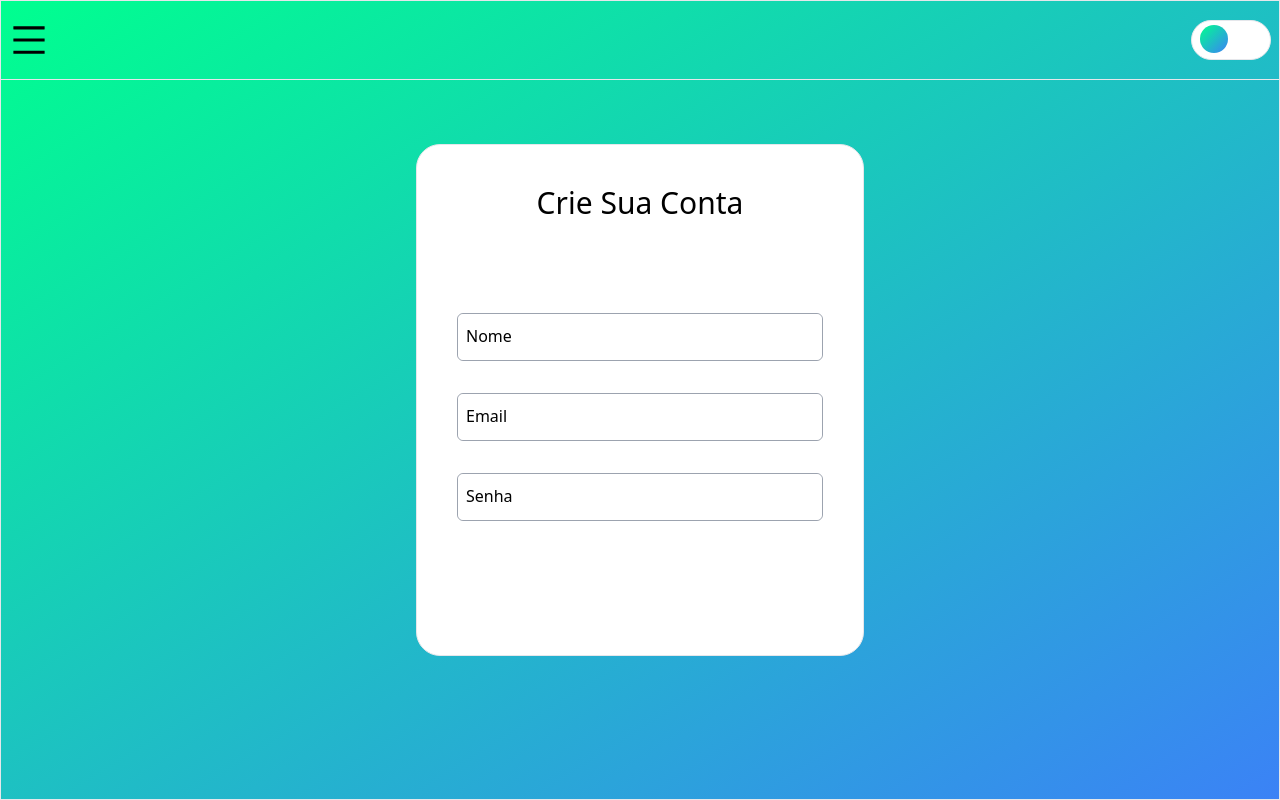
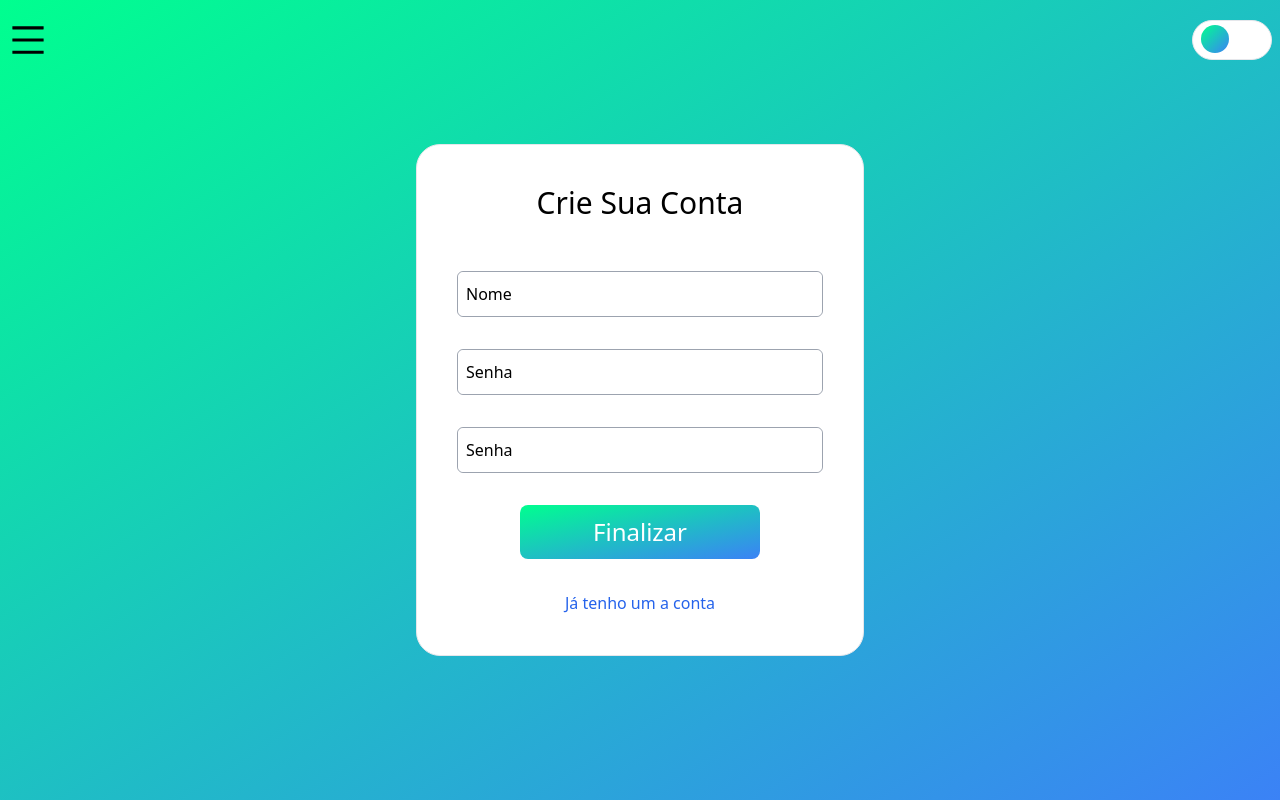
Before and after one commit to gabrielbarros23/formulario-basico-experimental, a Next.js app: page / in a window 1280 px wide. Built offline with nearby package versions, Linux system fonts and the light colour scheme.

Commit message:
aside menu animação concluido

```diff
--- /dev/null
+++ b/src/app/Hooks/InputValueContext.tsx
@@ -0,0 +1,81 @@
+'use client'
+
+import { createContext, useContext, useState } from 'react'
+
+interface InputValueContextProps {
+  name: string
+  setName: (name: string) => void
+  password: string
+  setPassword: (password: string) => void
+  passwordRepeat: string
+  setPasswordRepeat: (passwordRepeat: string) => void
+  handleChangeValueInput: (field: string, value: string) => void
+  handleValueInput: (field: string) => string
+}
+
+const InputValueProvider = createContext<InputValueContextProps>({
+  name: '',
+  setName: () => {},
+  password: '',
+  setPassword: () => {},
+  passwordRepeat: '',
+  setPasswordRepeat: () => {},
+  handleChangeValueInput: () => {},
+  handleValueInput: () => {
+    return ''
+  },
+})
+
+export function CreateInputValueProvider({ children }: any) {
+  const [name, setName] = useState('')
+  const [password, setPassword] = useState('')
+  const [passwordRepeat, setPasswordRepeat] = useState('')
+
+  const handleValueInput = (field: string) => {
+    if (field === 'Name') {
+      return name
+    }
+    if (field === 'Password') {
+      return password
+    }
+    if (field === 'PasswordRepeat') {
+      return passwordRepeat
+    }
+    return ''
+  }
+
+  const handleChangeValueInput = (field: string, value: string) => {
+    if (field === 'Name') {
+      return setName(value)
+    }
+    if (field === 'Password') {
+      return setPassword(value)
+    }
+    if (field === 'PasswordRepeat') {
+      return setPasswordRepeat(value)
+    }
+  }
+
+  return (
+    <InputValueProvider.Provider
+      value={{
+        name,
+        setName,
+        password,
+        setPassword,
+        passwordRepeat,
+        setPasswordRepeat,
+        handleChangeValueInput,
+        handleValueInput,
+      }}
+    >
+      {children}
+    </InputValueProvider.Provider>
+  )
+}
+
+export function useInputValueContext() {
+  const context = useContext(InputValueProvider)
+
+  return context
+}
--- /dev/null
+++ b/src/app/Hooks/ToastContext.tsx
@@ -0,0 +1,22 @@
+'use client'
+
+import { createContext, useContext } from 'react'
+import { ToastContainer } from 'react-toastify'
+import 'react-toastify/dist/ReactToastify.css'
+
+const ToastProvider = createContext({})
+
+export function CreateToastProvider({ children }: any) {
+  return (
+    <ToastProvider.Provider value={{}}>
+      <ToastContainer />
+      {children}
+    </ToastProvider.Provider>
+  )
+}
+
+export function useToastContext() {
+  const context = useContext(ToastProvider)
+
+  return context
+}
--- /dev/null
+++ b/src/app/components/AsideMenu.tsx
@@ -0,0 +1,62 @@
+'use client'
+
+import { useState } from 'react'
+import { AiOutlineClose, AiOutlineMenu } from 'react-icons/ai'
+
+export function AsideMenu() {
+  const [menuOpen, setMenuOpen] = useState(false)
+  const [menuIconAnimation, setMenuIconAnimation] = useState('')
+  const [exitIconAnimation, setExitIconAnimation] = useState({})
+
+  function handleMenuIconSwitchAnimation() {
+    setMenuIconAnimation('slide-out-left')
+    setTimeout(() => {
+      setMenuOpen(true)
+    }, 50)
+    setExitIconAnimation('slide-in-left-1')
+  }
+
+  function handleExitIconSwitchAnimation() {
+    setExitIconAnimation('slide-out-left')
+    setTimeout(() => {
+      setMenuOpen(false)
+    }, 50)
+    setMenuIconAnimation('slide-in-left-1')
+  }
+
+  return (
+    <div className="h-full relative">
+      {!menuOpen && (
+        <button
+          className=" switch-exit"
+          onClick={handleMenuIconSwitchAnimation}
+        >
+          <AiOutlineMenu className={` w-10 h-20 ${menuIconAnimation}`} />
+        </button>
+      )}
+
+      {menuOpen && (
+        <div className="h-screen absolute bg-white -left-2 -top-0 w-60 pt-16 slide-in-left opacity-80">
+          <button
+            onClick={handleExitIconSwitchAnimation}
+            className="absolute left-2 top-5"
+          >
+            <AiOutlineClose className={`h-10 w-10 ${exitIconAnimation} `} />
+          </button>
+          <div className="w-full flex justify-end items-center"></div>
+          <li className="list-none flex flex-col ">
+            <ul className="slide-in-left-1half border-black px-3 h-10 flex items-center border-b">
+              <a href="">Criar Conta </a>
+            </ul>
+            <ul className=" slide-in-left-2 border-black px-3 h-10 flex items-center border-b">
+              <a href="">Entrar</a>
+            </ul>
+            <ul className="slide-in-left-2half border-black px-3 h-10 flex items-center border-b">
+              <a href="">Sobre</a>
+            </ul>
+          </li>
+        </div>
+      )}
+    </div>
+  )
+}
--- a/src/app/components/Background.tsx
+++ b/src/app/components/Background.tsx
@@ -1,6 +1,9 @@
 'use client'
 
-
 export function Background({ children }: any) {
-  return <div>{children}</div>
+  return (
+    <div className=" from-custom-green to-blue-500 bg-gradient-to-br flex min-h-screen flex-col items-center justify-center ">
+      {children}
+    </div>
+  )
 }
--- /dev/null
+++ b/src/app/components/ButtonSubmit.tsx
@@ -0,0 +1,26 @@
+'use client'
+
+import { toast } from 'react-toastify'
+import { useInputValueContext } from '../Hooks/InputValueContext'
+
+interface ButtonProps {
+  text: string
+  submitFunction: 'Register' | 'Login'
+}
+
+export function ButtonSubmit({ submitFunction, text }: ButtonProps) {
+  const { name } = useInputValueContext()
+  function handleToast(e: any) {
+    e.preventDefault()
+  }
+  return (
+    <div className="w-60 h-14 from-custom-green to-blue-500 bg-gradient-to-br rounded-lg overflow-hidden ">
+      <button
+        className="w-full h-full flex justify-center items-center text-2xl text-white"
+        onClick={(e) => handleToast(e)}
+      >
+        {text}
+      </button>
+    </div>
+  )
+}
--- a/src/app/components/Header.tsx
+++ b/src/app/components/Header.tsx
@@ -1,12 +1,10 @@
-import { AiOutlineMenu } from 'react-icons/ai'
 import { TriggerTheme } from './TriggerTheme'
+import { AsideMenu } from './AsideMenu'
 
 export function Header() {
   return (
-    <div className="w-full h-20 flex justify-between px-2 border absolute top-0 items-center">
-      <button className=" ">
-        <AiOutlineMenu className=" w-10 h-20" />
-      </button>
+    <div className="w-full h-20 flex justify-between px-2  absolute top-0 items-center">
+      <AsideMenu />
 
       <TriggerTheme />
     </div>
--- /dev/null
+++ b/src/app/components/Input.tsx
@@ -0,0 +1,31 @@
+'use client'
+
+import { useInputValueContext } from '../Hooks/InputValueContext'
+
+interface InputProps {
+  textLabel: 'Nome' | 'Senha'
+  type: 'text' | 'password'
+  field: 'Name' | 'Password' | 'PasswordRepeat'
+}
+
+export function Input({ textLabel, type, field }: InputProps) {
+  const { handleChangeValueInput, handleValueInput } = useInputValueContext()
+
+  return (
+    <div className="border border-gray-400 rounded-md h-12 w-full relative">
+      <input
+        type={type}
+        name={field}
+        value={handleValueInput(field)}
+        onChange={(value) => handleChangeValueInput(field, value.target.value)}
+        className="rounded-md w-full h-full peer"
+      />
+      <label
+        htmlFor={field}
+        className="absolute top-2.5 left-2 peer-hover:text-black transition-all duration-500 peer-focus:-top-7 peer-focus:left-0"
+      >
+        {textLabel}
+      </label>
+    </div>
+  )
+}
--- a/src/app/globals.css
+++ b/src/app/globals.css
@@ -1,3 +1,51 @@
 @tailwind base;
 @tailwind components;
 @tailwind utilities;
+
+@keyframes slide-in-left {
+  0% {
+    transform: translateX(-1000px);
+    opacity: 0;
+  }
+  100% {
+    transform: translateX(0);
+    opacity: 1;
+  }
+}
+
+@keyframes slide-out-left {
+  0% {
+    -webkit-transform: translateX(0);
+    transform: translateX(0);
+    opacity: 1;
+  }
+  100% {
+    -webkit-transform: translateX(-1000px);
+    transform: translateX(-1000px);
+    opacity: 0;
+  }
+}
+
+.slide-out-left{
+  animation: slide-out-left 1s cubic-bezier(0.550, 0.085, 0.680, 0.530) both;
+}
+
+.slide-in-left {
+  animation: slide-in-left 0.5s ease-out;
+}
+
+.slide-in-left-1 {
+  animation: slide-in-left 1s ease-out;
+}
+
+.slide-in-left-1half{
+  animation: slide-in-left 1.5s ease-out;
+}
+
+.slide-in-left-2{
+  animation: slide-in-left 2s ease-out;
+}
+
+.slide-in-left-2half{
+  animation: slide-in-left 2.5s ease-out;
+}
--- a/src/app/layout.tsx
+++ b/src/app/layout.tsx
@@ -1,5 +1,7 @@
 import { ReactNode } from 'react'
 import './globals.css'
+import { CreateToastProvider } from './Hooks/ToastContext'
+import { CreateInputValueProvider } from './Hooks/InputValueContext'
 
 export const metadata = {
   title: 'Formulário',
@@ -8,13 +10,11 @@ export const metadata = {
 
 export default function RootLayout({ children }: { children: ReactNode }) {
   return (
-    <html lang="en">
-      <body
-        className={
-          ' box-border from-custom-green to-blue-500 bg-gradient-to-br'
-        }
-      >
-        {children}
+    <html lang="pt-br">
+      <body className="overflow-y-hidden">
+        <CreateToastProvider>
+          <CreateInputValueProvider>{children}</CreateInputValueProvider>
+        </CreateToastProvider>
       </body>
     </html>
   )
--- a/src/app/page.tsx
+++ b/src/app/page.tsx
@@ -1,46 +1,19 @@
-import { ThemeProvider } from 'next-themes'
 import { Background } from './components/Background'
 import { Header } from './components/Header'
+import { ButtonSubmit } from './components/ButtonSubmit'
+import { Input } from './components/Input'
 
 export default function Home() {
   return (
     <Background>
-      <main className="box-border from-custom-green to-blue-500 bg-gradient-to-br flex min-h-screen border flex-col items-center justify-center ">
       <Header />
 
       <form className="border w-[28rem] h-[32rem] bg-white flex gap-8 flex-col items-center p-10 rounded-3xl">
-          <h1 className="text-3xl w-full h-24 flex justify-center items-start">
+        <h1 className="text-3xl w-full h-14 flex justify-center items-start">
           Crie Sua Conta
         </h1>
 
-          <div className="border border-gray-400 rounded-md h-12 w-full relative">
-            <input
-              type="text"
-              name="Name"
-              className="rounded-md w-full h-full peer"
-            />
-            <label
-              htmlFor="Name"
-              className="absolute top-2.5 left-2 peer-hover:text-black transition-all duration-500 peer-focus:-top-7 peer-focus:left-0"
-            >
-              Nome
-            </label>
-          </div>
-
-          <div className="border border-gray-400 rounded-md h-12 w-full relative">
-            <input
-              type="email"
-              name="Email"
-              className="rounded-md w-full h-full peer"
-            />
-
-            <label
-              htmlFor="Email"
-              className=" inline-block top-2.5 left-2 absolute  peer-focus:-top-7 peer-focus:left-0 transition-all duration-500"
-            >
-              Email
-            </label>
-          </div>
+        <Input field="Name" textLabel="Nome" type="text" />
 
         <div className="border border-gray-400 rounded-md h-12 w-full relative">
           <input
@@ -55,8 +28,27 @@ export default function Home() {
             Senha
           </label>
         </div>
+
+        <div className="border border-gray-400 rounded-md h-12 w-full relative">
+          <input
+            type="password"
+            name="PasswordRepeat"
+            className="rounded-md w-full h-full  peer  "
+          />
+          <label
+            htmlFor="PasswordRepeat"
+            className="absolute top-2.5 left-2 transition-all duration-500 peer-focus:-top-7 peer-focus:left-0"
+          >
+            Senha
+          </label>
+        </div>
+
+        <ButtonSubmit text="Finalizar" submitFunction="Register" />
+
+        <a href="/login" className="text-blue-600">
+          Já tenho um a conta
+        </a>
       </form>
-      </main>
     </Background>
   )
 }
```
Lines whose indentation alone changed are shown as unchanged.
